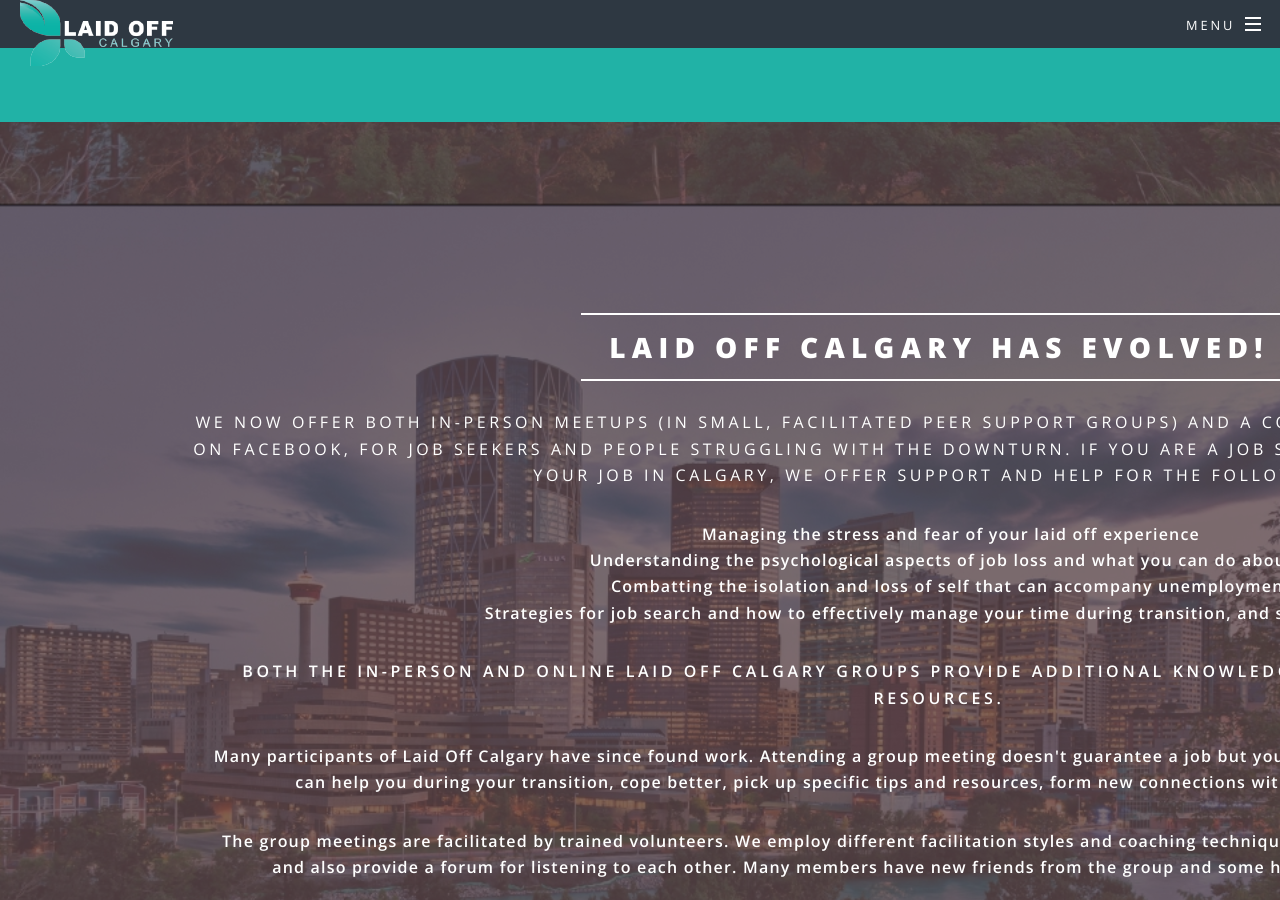
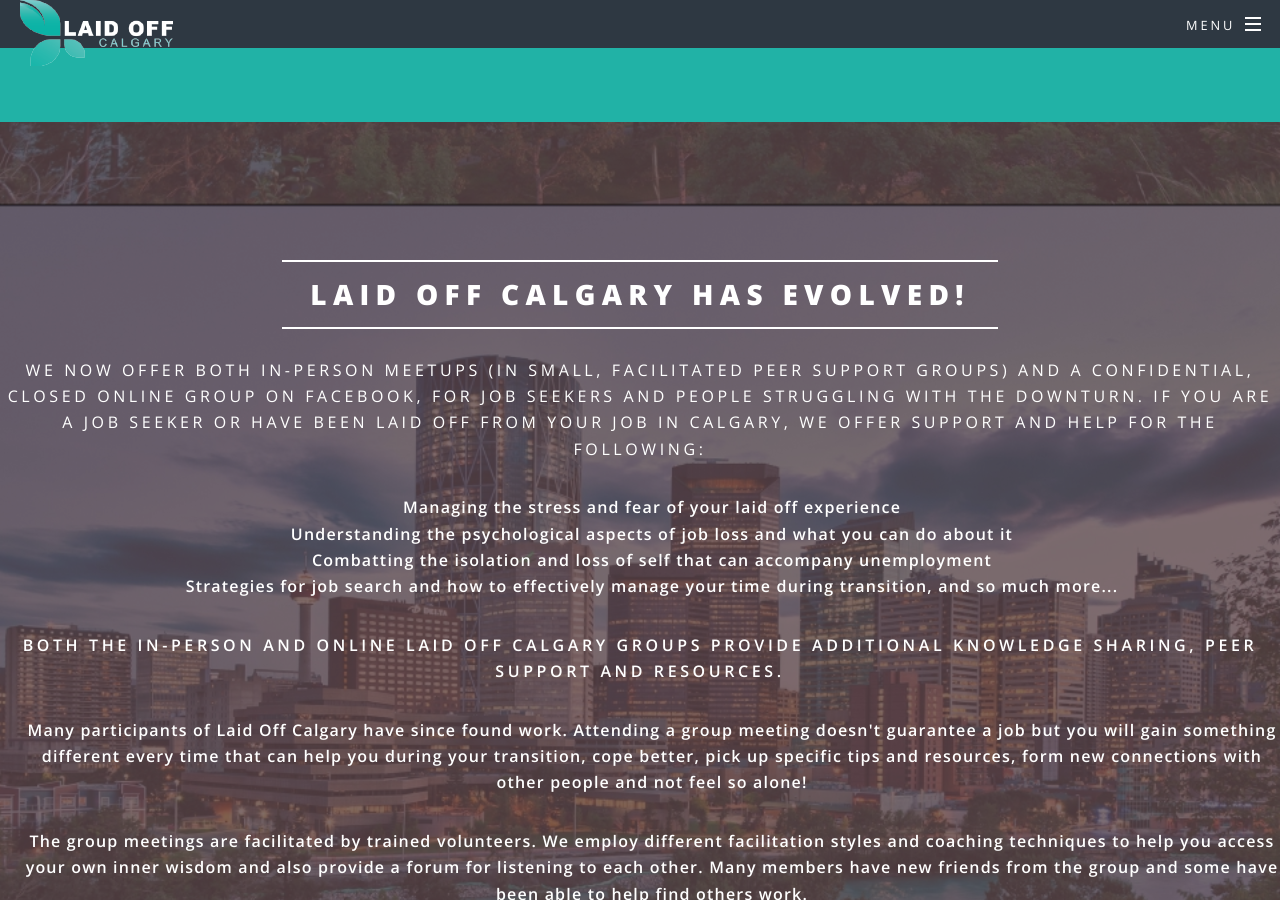
Before and after one commit to rookiedk/rookiedk.github.io, a Jekyll site: the page built from index.html, in a window 1280 px wide and 900 px high, scrolled down 1595 px. Built offline with Jekyll 4.4.1, drawn with Linux system fonts in a browser that asks for light colours; nearby versions of some CDN libraries; comment, search, counter and statistics services are not loaded.

Commit message:
proper change to index.html...making evolved section responsive

```diff
--- a/index.html
+++ b/index.html
@@ -47,7 +47,7 @@
 				<!-- Two -->
 					<section id="banner">
 
-							<div class="lisa" , style ="width: 1500px; margin-left: 5cm;">
+							<div class="lisa">
 								<p></p>
 								<h2>Laid Off Calgary has evolved!</h2>
 
```
Also changed, not shown: 1 other file.
